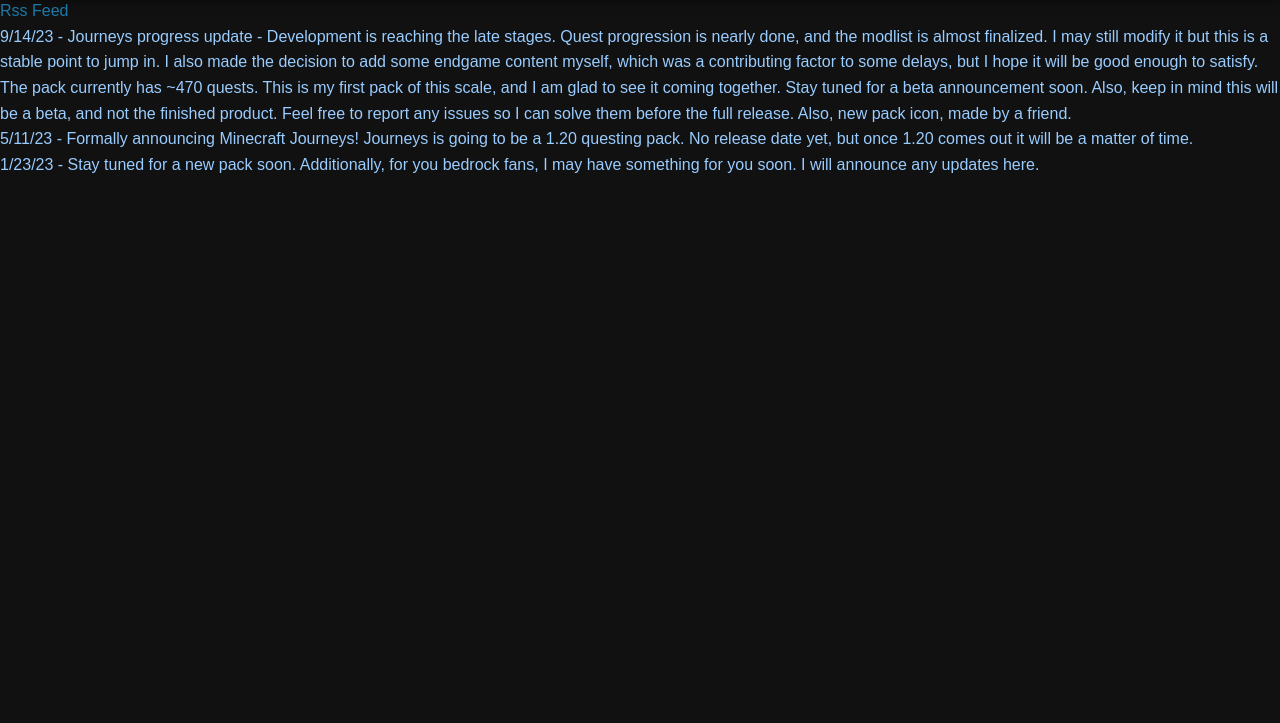
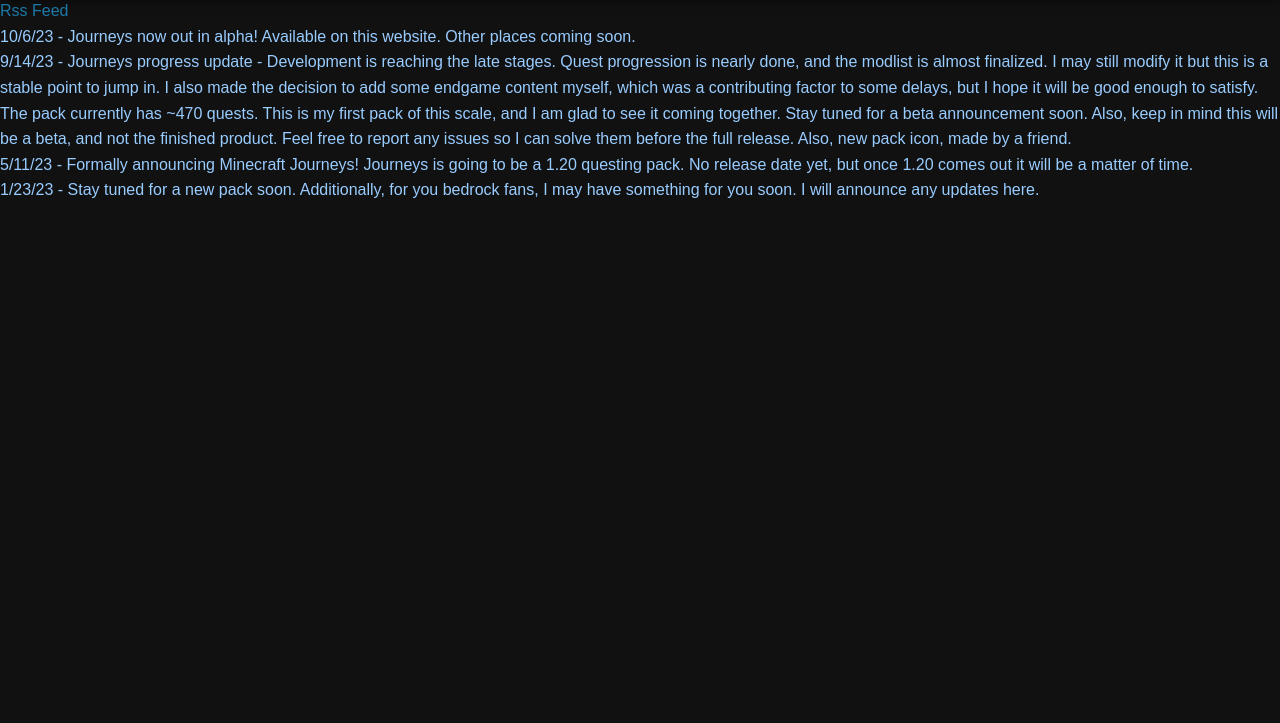
Before and after one commit to xenonshadow/xenonmods.github.io, a plain HTML site: page blog.html in a window 1280 px wide. Shown: the part 77-800 px from the top of the page. Drawn offline with Linux system fonts and the light colour scheme.

Commit message:
Update blog.html

```diff
--- a/blog.html
+++ b/blog.html
@@ -15,6 +15,7 @@
 	<body>
 	<ul>
 	<li><a href=xenonmodsrss.xml> Rss Feed </a></li>
+	<li>10/6/23 - Journeys now out in alpha! Available on this website. Other places coming soon.
 	<li>9/14/23 - Journeys progress update - Development is reaching the late stages. Quest progression is nearly done, and the modlist is almost finalized. I may still modify it but this is a stable point to jump in. I also made the decision to add some endgame content myself, which was a contributing factor to some delays, but I hope it will be good enough to satisfy. The pack currently has ~470 quests. This is my first pack of this scale, and I am glad to see it coming together. Stay tuned for a beta announcement soon. Also, keep in mind this will be a beta, and not the finished product. Feel free to report any issues so I can solve them before the full release. Also, new pack icon, made by a friend.</li>
 	<li>5/11/23 - Formally announcing Minecraft Journeys! Journeys is going to be a 1.20 questing pack. No release date yet, but once 1.20 comes out it will be a matter of time.
         <li>1/23/23 - Stay tuned for a new pack soon. Additionally, for you bedrock fans, I may have something for you soon. I will announce any updates here.</li>
```
